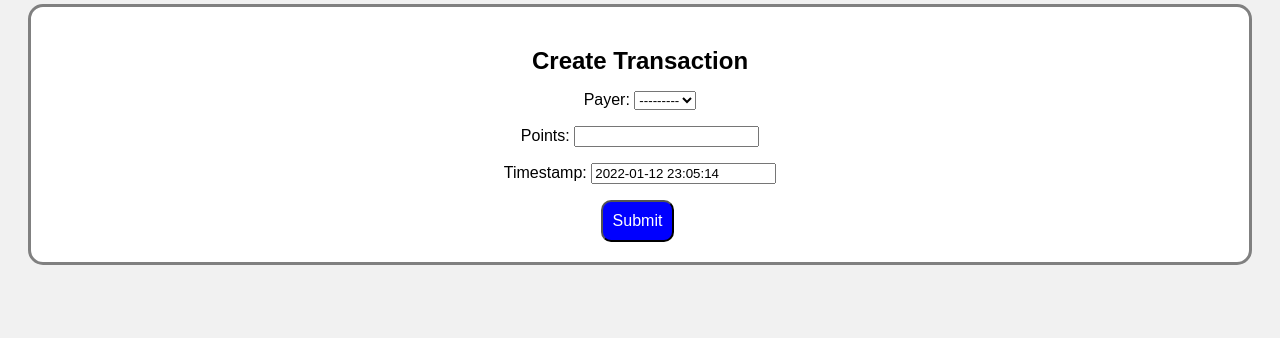
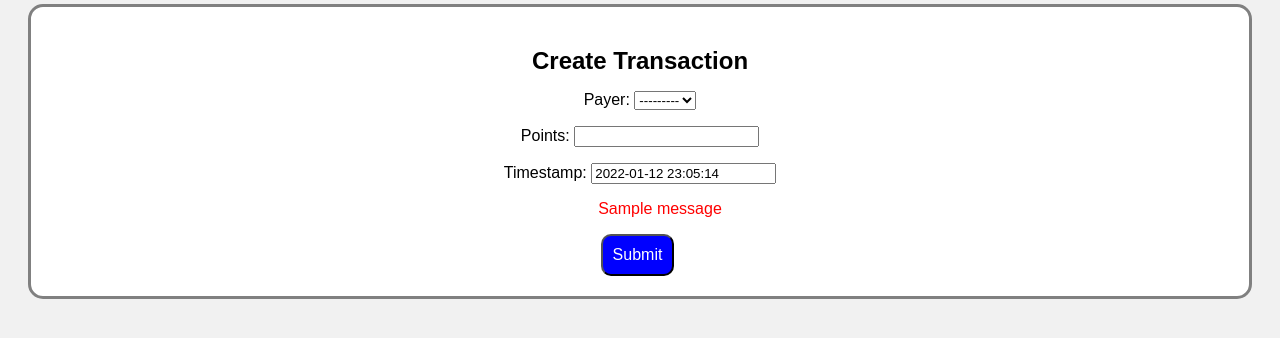
Before and after one commit to JXIong15/fetch-points, a Django app: page /transaction/create in a window 1280 px wide. Shown: the part 225-563 px from the top of the page. Run offline with Django 4.2, Linux system fonts and the light colour scheme; data comes from the database, SQL or seed files in the repository; both versions use the stored data as it was after the commit; one stand-in notice (Sample message) is shown.

Commit message:
transactions check for nnot enough points

```diff
--- a/points/templates/message.html
+++ b/points/templates/message.html
@@ -1,7 +1,9 @@
 {% if messages %}
 <ul class="messages">
     {% for message in messages %}
-    <li{% if message.tags %} class="{{ message.tags }}"{% endif %}>{{ message }}</li>
+        <div class ="alert alert-danger m-2" id="msg" roles="alert">
+            {{ message }}
+        </div>
     {% endfor %}
 </ul>
 {% endif %}
--- a/points/templates/transaction_create_form.html
+++ b/points/templates/transaction_create_form.html
@@ -5,6 +5,17 @@
   <form method="post">
   <div>
     {% csrf_token %} {{ form.as_p }}
+
+      {% if messages %}
+        <ul class="messages">
+            {% for message in messages %}
+                <div class ="alert alert-danger m-2" id="msg" roles="alert" style="color:red">
+                    {{ message }}
+                </div>
+            {% endfor %}
+        </ul>
+      {% endif %}
+
     <input class="btn" type="submit" value="Submit" />
   </div>
   </form>
--- a/points/views.py
+++ b/points/views.py
@@ -1,6 +1,6 @@
 from django.shortcuts import render
 from django.contrib import messages
-from django.http import HttpResponseRedirect
+from django.http import HttpResponseRedirect, HttpResponse
 
 from django.views.generic import ListView
 from django.views.generic.edit import CreateView, DeleteView, UpdateView
@@ -53,13 +53,15 @@ class TransactionCreate(CreateView):
         new_points = int(request.POST.get("points"))
         payer_id = request.POST.get("payer")
         payer = self.payers.get(id=payer_id)
-        payer.total_points = payer.total_points + new_points
+        new_payer_total = payer.total_points + new_points
 
         # checks if payer has enough points
-        if payer.total_points < 0:
-            messages.error(request, "Not enough points")
+        if new_payer_total < 0:
+            text = "Not enough points. " + str(payer.name) +" only has " + str(payer.total_points) + " available."
+            messages.error(request, text)
             return HttpResponseRedirect('/transaction/create')
 
+        payer.total_points = new_payer_total
         payer.save()
         self.object = None
         return super().post(request, *args, **kwargs)
```
Also changed, not shown: db.sqlite3.
